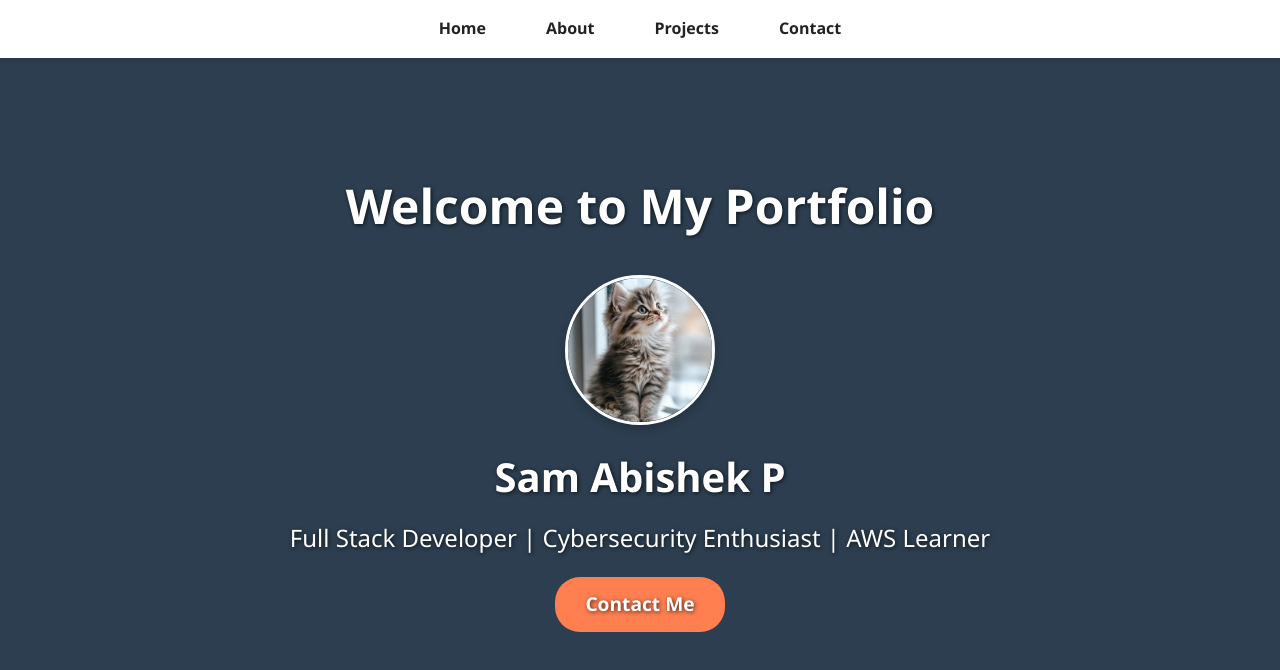
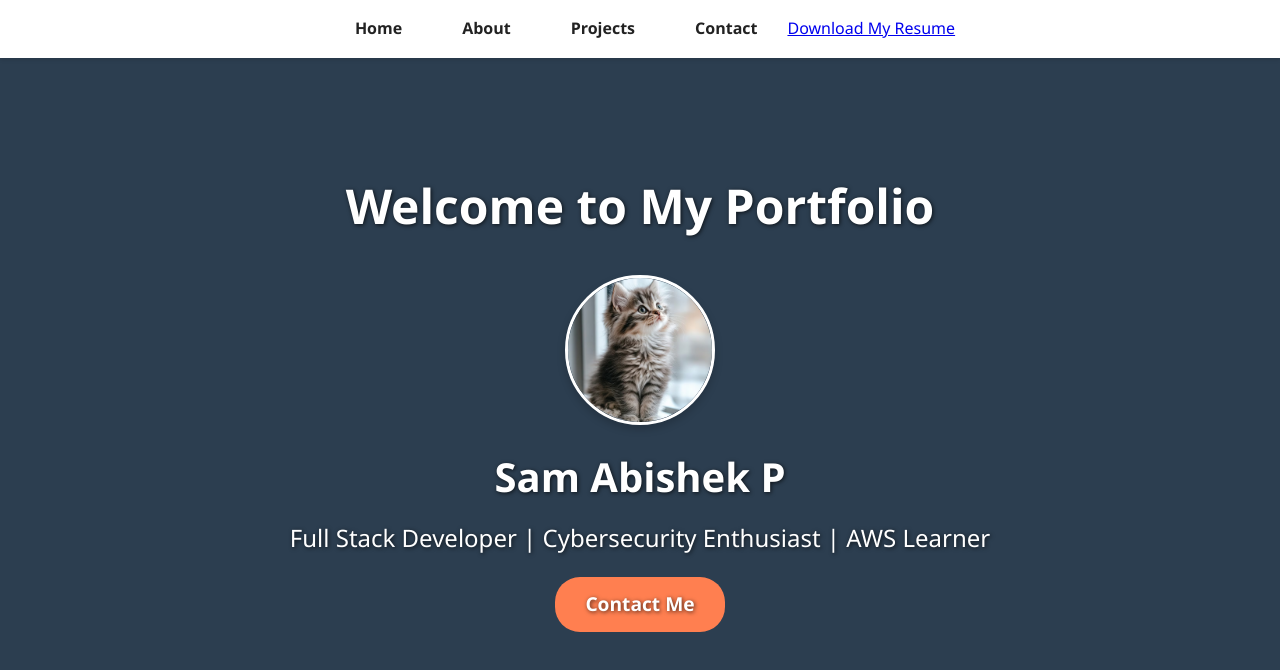
Before and after one commit to Sam-Abishek/portfolio-frontend, a plain HTML site: page index.html in a window 1280 px wide. Drawn offline with Linux system fonts and the light colour scheme.

Commit message:
Added resume file

```diff
--- a/index.html
+++ b/index.html
@@ -16,6 +16,8 @@
         <li><a href="about.html">About</a></li>
         <li><a href="project.html">Projects</a></li>
         <li><a href="contact.html">Contact</a></li>
+        <a href="resume.pdf" download>Download My Resume</a>
+
       </ul>
     </nav>
   </header>
```
Also changed, not shown: 1 other file.
